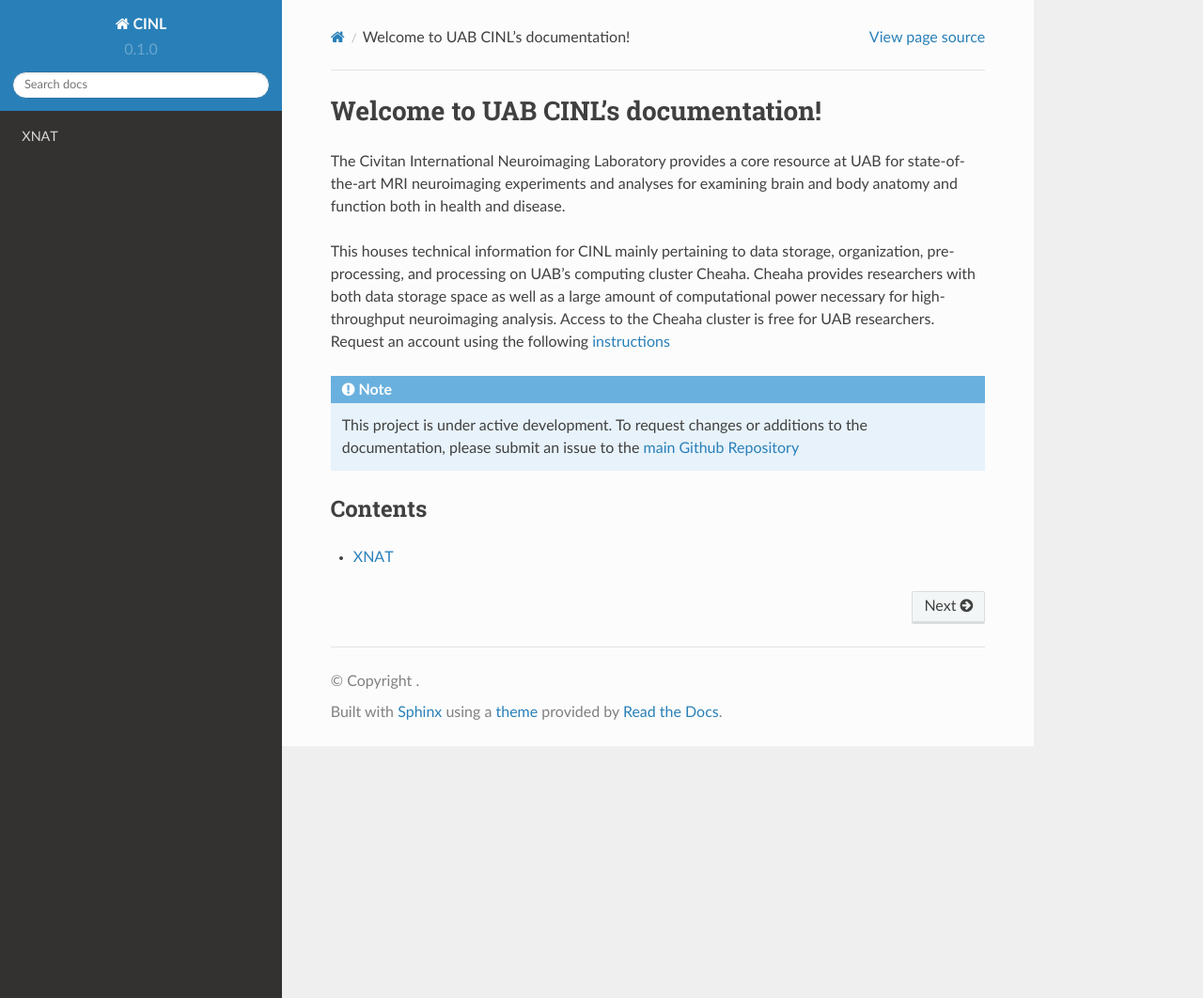
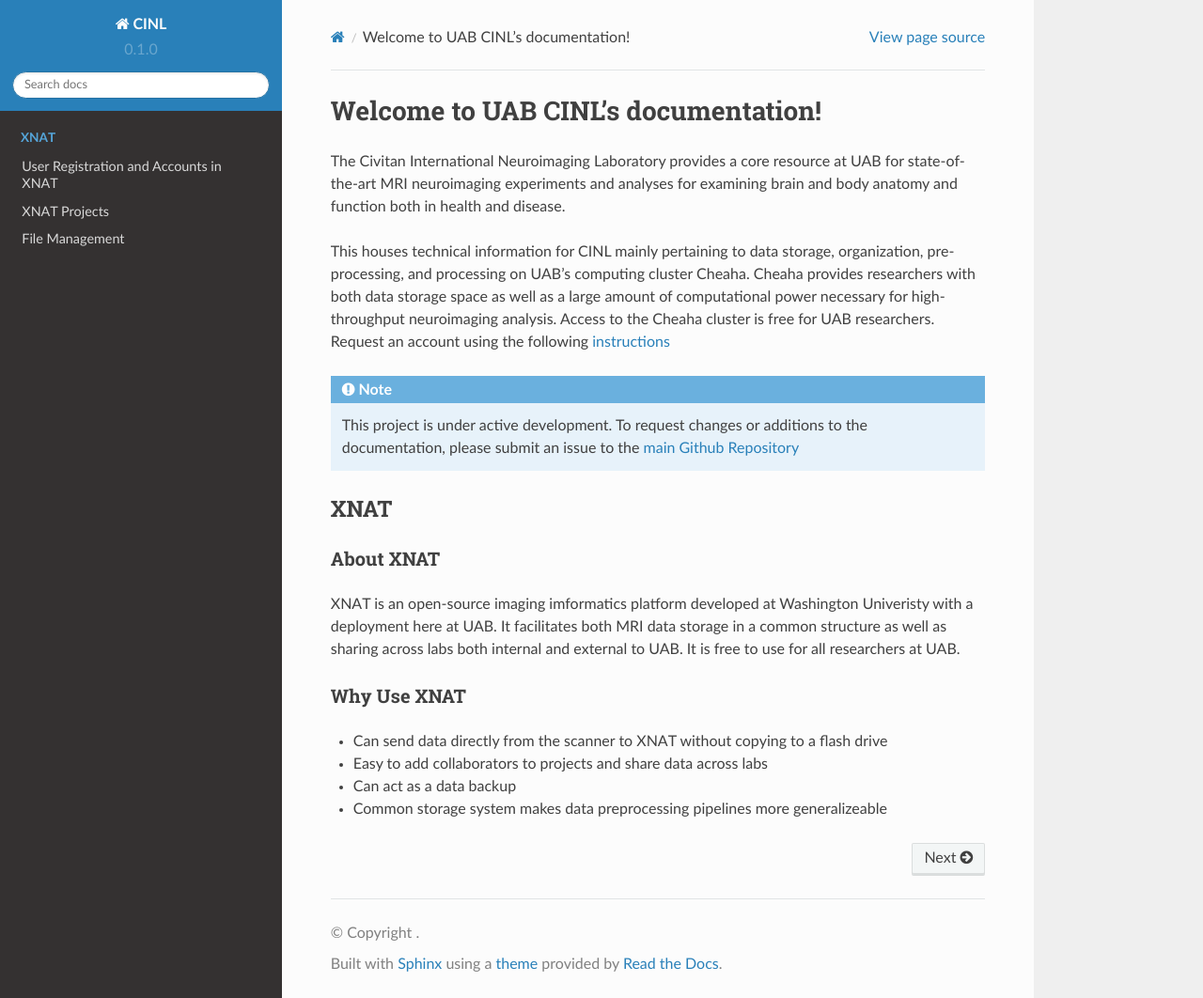
Before and after one commit to KMVisscherLab/CINL-Docs, a Sphinx documentation site: the page built from docs/source/index.rst, in a window 1280 px wide and 1062 px high. Shown: the whole window at 94% size. Built offline with Sphinx 7.4.7 and the Read the Docs theme 2.0.0, drawn with Linux system fonts in a browser that asks for light colours; pages that are not in the unit, such as notebooks, are missing from menus.

Commit message:
changed hierarchy

```diff
--- a/docs/source/index.rst
+++ b/docs/source/index.rst
@@ -20,10 +20,33 @@ account using the following `instructions <https://docs.uabgrid.uab.edu/wiki/Che
    This project is under active development. To request changes or additions to
    the documentation, please submit an issue to the `main Github Repository <https://github.com/mdefende/CINL-Docs>`_
 
-Contents
---------
+
+XNAT
+====================
+
+
+About XNAT
+--------------------
+
+XNAT is an open-source imaging imformatics platform developed at Washington
+Univeristy with a deployment here at UAB. It facilitates both MRI data storage
+in a common structure as well as sharing across labs both internal and external
+to UAB. It is free to use for all researchers at UAB.
+
+
+Why Use XNAT
+--------------------
+- Can send data directly from the scanner to XNAT without copying to a flash drive
+- Easy to add collaborators to projects and share data across labs
+- Can act as a data backup
+- Common storage system makes data preprocessing pipelines more generalizeable
+
 
 .. toctree::
-   :maxdepth: 1
+    :maxdepth: 2
+    :hidden:
+    :caption: XNAT
 
-   xnat/index.rst
+    xnat/account
+    xnat/projects
+    xnat/file-management
```
Also changed, not shown: docs/source/xnat/index.rst (deleted, +0 -29 lines).
